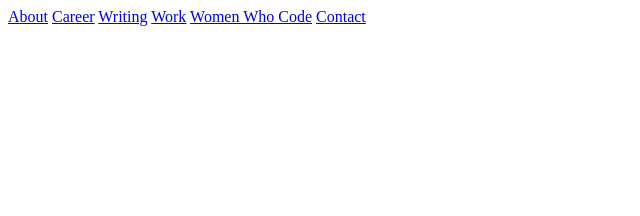
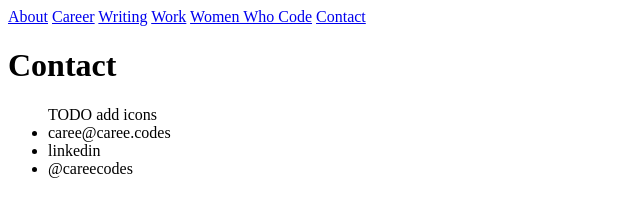
Before and after one commit to careecodes/portfolio-2019, a plain HTML site: page contact.html in a window 1280 px wide. Shown: the whole page, without its empty margins (0-640 px from the left). Drawn offline with Linux system fonts and the light colour scheme.

Commit message:
social links

```diff
--- a/contact.html
+++ b/contact.html
@@ -13,6 +13,16 @@
             <a href="contact.html">Contact</a>
         </nav>
 
+        <main>
+            <h1>Contact</h1>
+            <ul>
+                TODO add icons
+                <li href="mailto:caree@caree.codes">caree@caree.codes</li>
+                <li href="https://www.linkedin.com/in/caree-youngman-a87339ab/" target="_blank">linkedin</li>
+                <li href="https://twitter.com/careecodes" target="_blank">@careecodes</li>
+            </ul>
+        </main>
+
         <script src="script.js"></script>
     </body>
 </html>
```
